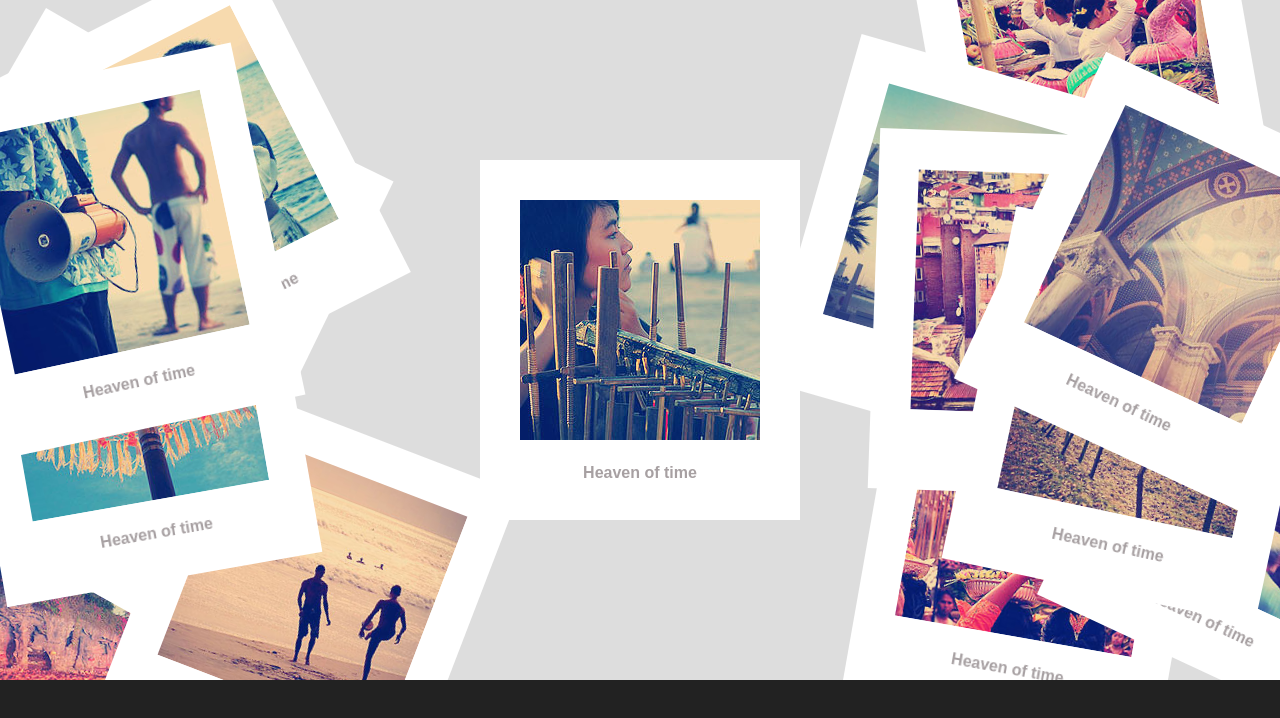
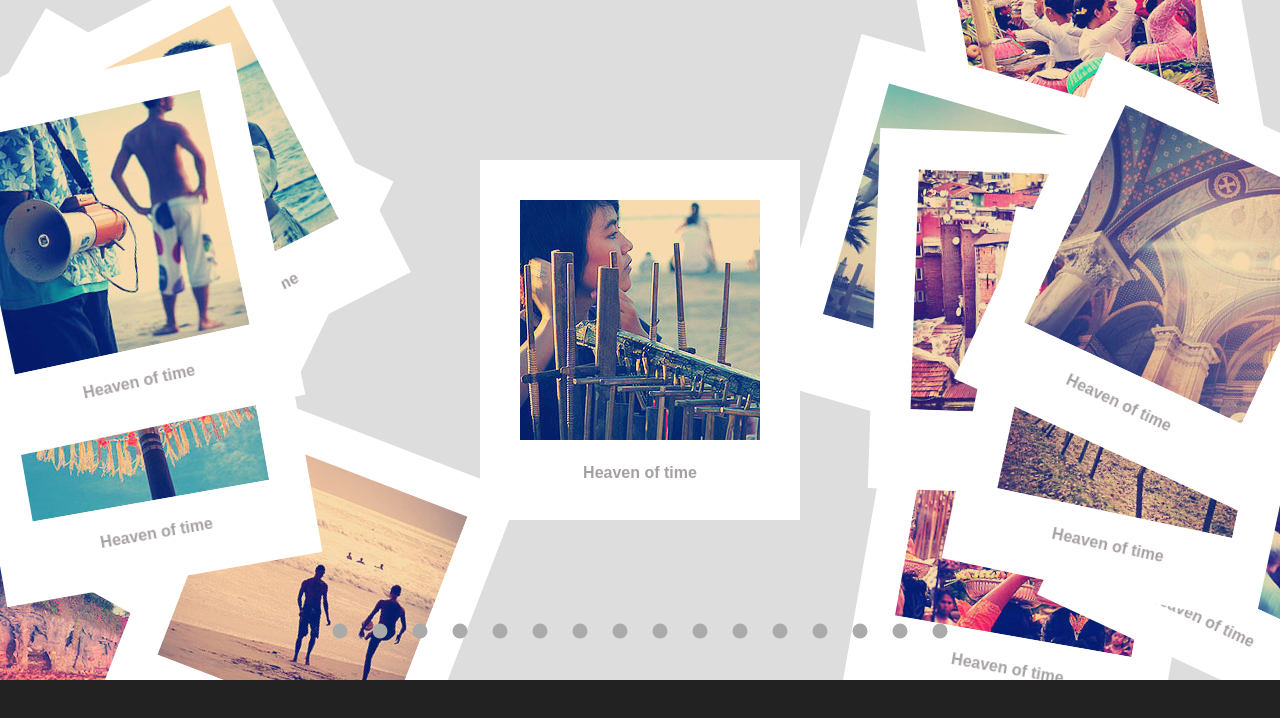
Before and after one commit to lemontree2000/react-gallery, a React app: page / in a window 1280 px wide. Shown: the top 718 px of the page. Built offline with nearby package versions, Linux system fonts and the light colour scheme.

Commit message:
add controller component

```diff
--- a/src/components/App/App.less
+++ b/src/components/App/App.less
@@ -61,6 +61,21 @@
             bottom: 30px;
             z-index: 101;
             text-align: center;
+            .controller-unit {
+                display: inline-block;
+                width: 30px;
+                height: 30px;
+                margin: 0 5px;
+                text-align: center;
+                cursor: pointer;
+                background-color: #aaa;
+                border-radius: 50%;
+                transform: scale(.5);
+                &.is-center {
+                    background-color:#888;
+                    transform: scale(1);
+                }
+            }
         }
         // controller ----end
 
--- a/src/components/App/App.tsx
+++ b/src/components/App/App.tsx
@@ -1,6 +1,7 @@
 import * as React from 'react';
 import imageData from '../../data/imageDatas';
-import ImgFigure from "../ImgFigure/ImgFigure";
+import ControllerUnit from '../ControllerUnit/ControllerUnit';
+import ImgFigure from '../ImgFigure/ImgFigure';
 
 require('./App.less');
 
@@ -221,7 +222,7 @@ class App extends React.Component {
   }
 
   public render() {
-    // const controllerUnits = [];
+    const controllerUnits:any = [];
 
     return (
       <section className="stage" ref={(node: any) => { this.stageDom = node }}>
@@ -239,6 +240,7 @@ class App extends React.Component {
                   rotate: 0
                 }
               }
+              controllerUnits.push(<ControllerUnit key={index}/>)
               return (
                 <ImgFigure
                   key={index} {...item}
@@ -252,7 +254,11 @@ class App extends React.Component {
             })
           }
         </section>
-        <nav className="controller-nav"></nav>
+        <nav className="controller-nav">
+        {
+         controllerUnits
+        }
+        </nav>
       </section>
     );
   }
--- /dev/null
+++ b/src/components/ControllerUnit/ControllerUnit.tsx
@@ -0,0 +1,19 @@
+import * as React from 'react';
+
+class ControllerUnit extends React.Component {
+
+    constructor(props:any) {
+        super(props);
+    }
+    public handleClick(e:any):void {
+        e.preventDefault();
+        e.stopPropagation();
+    }
+    public render() {
+        return (
+            <span className="controller-unit" onClick={this.handleClick}></span>
+        );
+    }
+}
+
+export default ControllerUnit;
```
